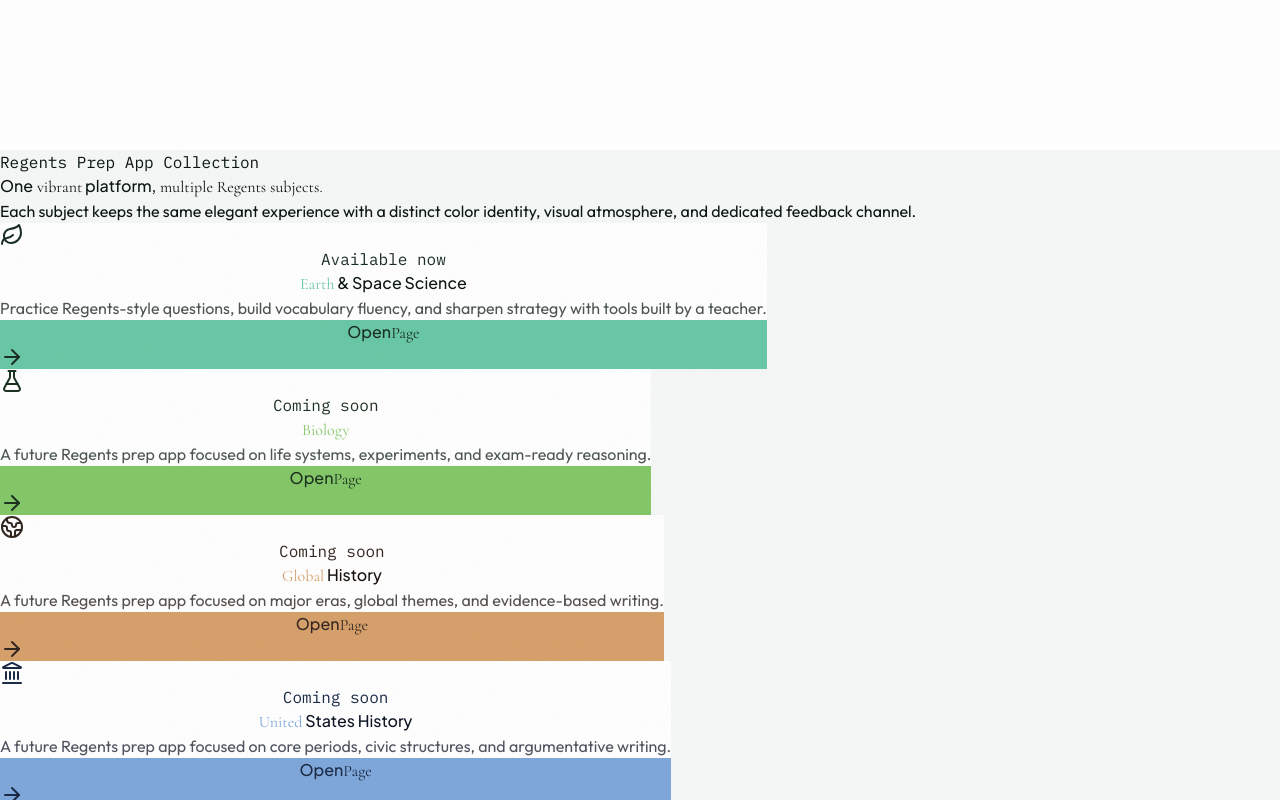
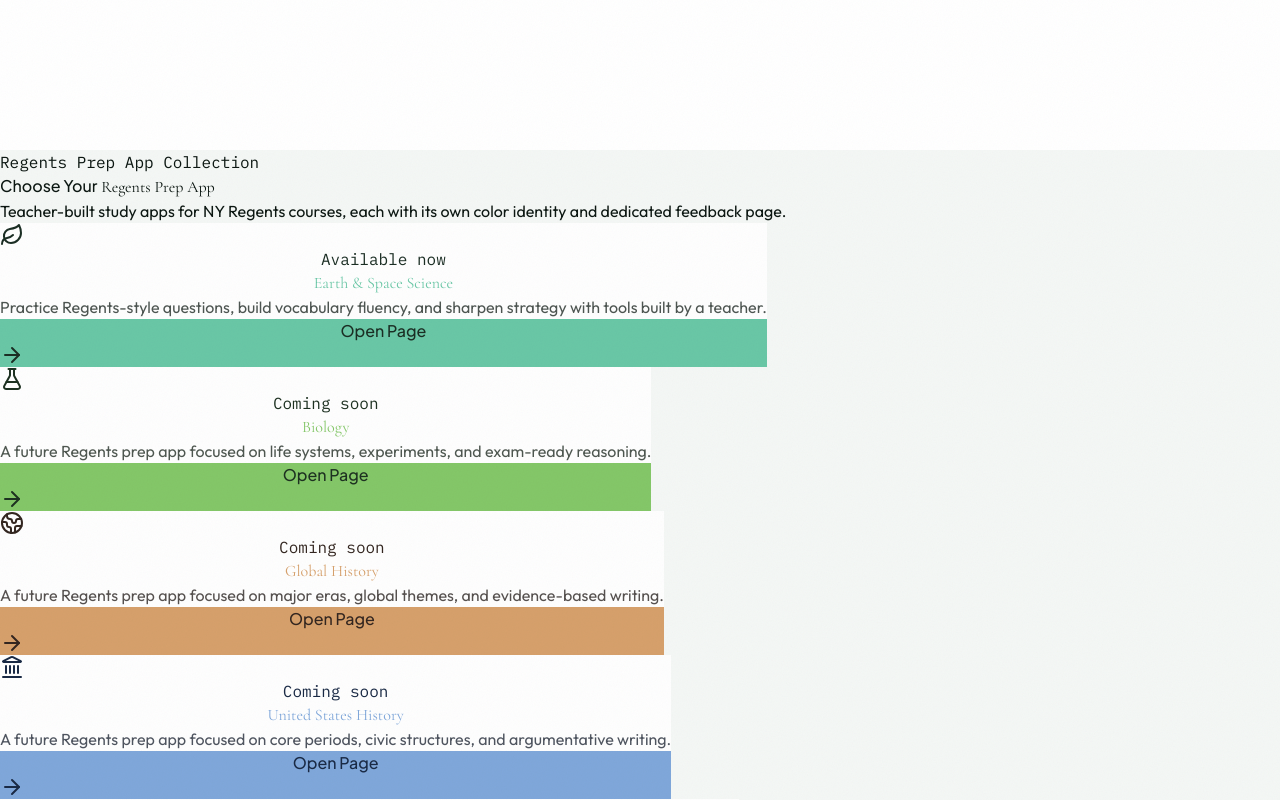
Before and after one commit to mekambo4/mekambo-site, a React (Vite) app: page / in a window 1280 px wide. Shown: the top 800 px of the page. Built offline with nearby package versions, Linux system fonts and the light colour scheme; grey boxes are pictures that could not be loaded.

Commit message:
Refine landing and feedback copy with consistent typography

```diff
--- a/src/App.jsx
+++ b/src/App.jsx
@@ -239,9 +239,8 @@ function AppCard({ app, onOpen }) {
           {app.subtitle}
         </span>
       </div>
-      <h3 className="font-title text-2xl" style={{ color: theme.ink }}>
-        <span className="font-serif italic" style={{ color: theme.accent }}>{app.name.split(' ')[0]}</span>{' '}
-        <span>{app.name.split(' ').slice(1).join(' ')}</span>
+      <h3 className="font-serif text-3xl italic leading-tight" style={{ color: theme.accent }}>
+        {app.name}
       </h3>
       <p className="mt-3 text-sm" style={{ color: `${theme.ink}BB` }}>
         {app.description}
@@ -250,9 +249,7 @@ function AppCard({ app, onOpen }) {
         className="mt-5 inline-flex items-center gap-2 rounded-full px-4 py-2 text-sm font-title font-semibold"
         style={{ backgroundColor: theme.accent, color: theme.moss }}
       >
-        Open
-        <span className="font-serif text-base italic">Page</span>
-        <ArrowRight className="h-4 w-4" />
+        Open Page <ArrowRight className="h-4 w-4" />
       </div>
     </button>
   );
@@ -278,13 +275,11 @@ function LandingPage({ onOpenApp }) {
             Regents Prep App Collection
           </p>
           <h1 className="animate-fade-up mt-4 max-w-4xl font-title text-5xl leading-[0.95] text-[#F4F7F5] md:text-7xl" style={{ animationDelay: '0.2s' }}>
-            One
-            <span className="font-serif italic text-[#8AD8BC]"> vibrant</span>
-            {' '}platform,
-            <span className="font-serif italic text-[#BDEED9]"> multiple Regents subjects.</span>
+            Choose Your
+            <span className="font-serif italic text-[#8AD8BC]"> Regents Prep App</span>
           </h1>
           <p className="animate-fade-up mt-6 max-w-2xl text-lg text-[#E0ECE7]" style={{ animationDelay: '0.35s' }}>
-            Each subject keeps the same elegant experience with a distinct color identity, visual atmosphere, and dedicated feedback channel.
+            Teacher-built study apps for NY Regents courses, each with its own color identity and dedicated feedback page.
           </p>
         </div>
       </section>
@@ -303,9 +298,7 @@ function LandingPage({ onOpenApp }) {
             <Atom className="h-5 w-5" style={{ color: baseTheme.accent }} /> Regents Prep App Series
           </div>
           <div className="inline-flex items-center gap-2 rounded-full px-5 py-3 text-sm font-title font-semibold" style={{ backgroundColor: baseTheme.accent, color: baseTheme.moss }}>
-            <Sparkles className="h-4 w-4" /> Select
-            <span className="font-serif text-base italic">an app</span>
-            to continue
+            <Sparkles className="h-4 w-4" /> Select an App to continue
           </div>
         </div>
       </footer>
@@ -493,15 +486,16 @@ function FeedbackPage({ app, onBackToApp, onHome }) {
               Support & Feedback
             </p>
             <h1 className="mt-2 font-title text-3xl leading-tight" style={{ color: theme.ink }}>
-              Share feedback for
-              <span className="ml-2 font-serif text-5xl italic" style={{ color: theme.moss }}>
+              Share feedback for the
+              <span className="ml-2 font-serif text-5xl italic" style={{ color: theme.accent }}>
                 {app.name}
               </span>
+              <span className="ml-2">App</span>
             </h1>
           </div>
 
           <p className="mt-1 text-sm font-title" style={{ color: `${theme.ink}CC` }}>
-            Messages from this page are automatically tagged for <strong>{app.name}</strong>.
+            Enjoying my app and want to tell me? Found a bug? Have a feature request? Let me know. I actively read and respond to make the app better for every student.
           </p>
 
           {status === 'success' ? (
@@ -541,6 +535,7 @@ function FeedbackPage({ app, onBackToApp, onHome }) {
                 className="w-full rounded-xl border px-4 py-3 outline-none focus:ring-2"
                 style={{ borderColor: `${theme.accent}66`, backgroundColor: `${theme.accent}10` }}
               >
+                <option>Complement</option>
                 <option>Feature Request</option>
                 <option>Bug Report</option>
                 <option>Question</option>
@@ -563,7 +558,7 @@ function FeedbackPage({ app, onBackToApp, onHome }) {
                 style={{ backgroundColor: theme.accent, color: theme.moss }}
               >
                 <MessageSquare className="h-4 w-4" />
-                {status === 'submitting' ? 'Sending...' : <>Send <span className="font-serif italic">Message</span></>}
+                {status === 'submitting' ? 'Sending...' : 'Send Message'}
               </button>
             </form>
           )}
```
